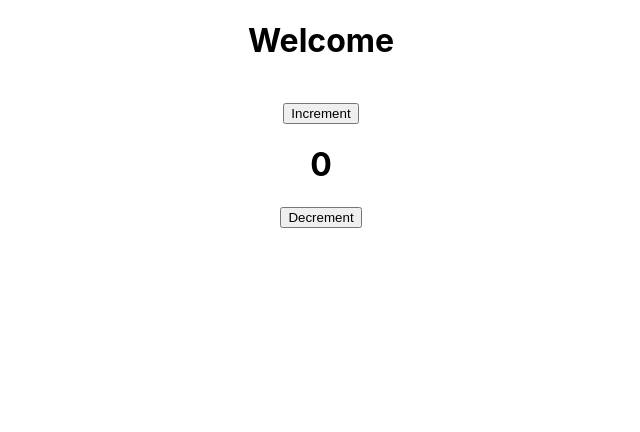
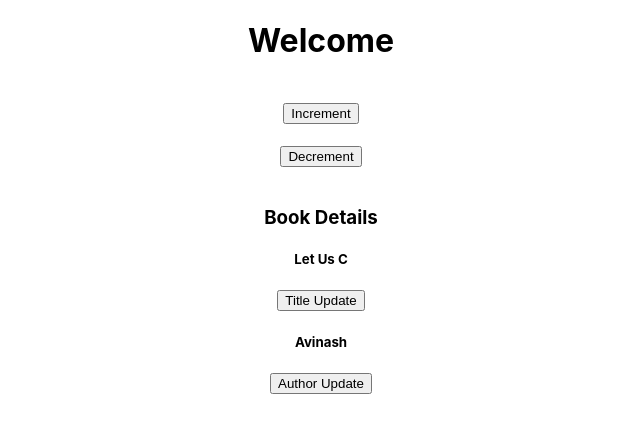
Before and after one commit to Avinashvns/redux_react, a React (Create React App) app: page / in a window 1280 px wide. Shown: the top 432 px of the page, without its empty margins (319-959 px from the left). Built offline with nearby package versions, Linux system fonts and the light colour scheme.

Commit message:
two reduces use (String type)

```diff
--- a/src/App.js
+++ b/src/App.js
@@ -1,6 +1,7 @@
 import logo from './logo.svg';
 import './App.css';
 import MyCounter from './redux page/count';
+import Book from './redux page/Book';
 
 function App() {
   return (
@@ -8,6 +9,8 @@ function App() {
       <h1 style={{ textAlign: 'center' }}>Welcome</h1>
       <br />
       <MyCounter />
+      <br />
+      <Book />
     </div>
   );
 }
--- a/src/index.js
+++ b/src/index.js
@@ -6,8 +6,10 @@ import App from './App';
 import { Provider } from 'react-redux';
 import { createStore } from 'redux';
 import counterReducer from './redux Services/reducer/Count_reducer';
+import bookData from './redux Services/reducer/Book_reducer';
 
 const store = createStore(counterReducer);
+const bookStore = createStore(bookData);
 
 // const root = ReactDOM.createRoot(document.getElementById('root'));
 // root.render(
@@ -18,7 +20,10 @@ const store = createStore(counterReducer);
 
 ReactDOM.render(
   <Provider store={store} >
-    <App />
+    <Provider store={bookStore}>
+      <App />
+    </Provider>
+
   </Provider>,
   document.getElementById('root')
 );
--- a/src/redux Services/action/Book.jsx
+++ b/src/redux Services/action/Book.jsx
@@ -1,15 +1,15 @@
 
-export const mytitle = 'TITLE';
-export const myauthor = 'AUTHOR';
+export const TITLE = 'TITLE';
+export const AUTHOR = 'AUTHOR';
 
 export const bookTitle = () => {
     return {
-        type: mytitle
+        type: TITLE
     }
 }
 
 export const bookAuthor = () => {
     return {
-        type: myauthor
+        type: AUTHOR
     }
 }
--- a/src/redux Services/reducer/Book_reducer.jsx
+++ b/src/redux Services/reducer/Book_reducer.jsx
@@ -1,19 +1,21 @@
-import { myauthor, mytitle } from "../action/Book"
+import { TITLE, AUTHOR } from "../action/Book"
 
 const initialState = {
-    title: "Let Us C",
-    author: "Avinash"
+    mytitle: "Let Us C",
+    myauthor: "Avinash"
 }
 
 const bookData = (state = initialState, action) => {
     switch (action.type) {
-        case mytitle:
+        case TITLE:
             return {
-                title: "Java"
+                ...state,
+                mytitle: "Java"
             }
-        case myauthor:
+        case AUTHOR:
             return {
-                author: "Ram Ji"
+                ...state,
+                myauthor: "Ram Ji"
             }
         default:
             return state;
--- a/src/redux page/Book.jsx
+++ b/src/redux page/Book.jsx
@@ -1,15 +1,15 @@
 import { connect } from "react-redux";
 import { bookAuthor, bookTitle } from "../redux Services/action/Book";
 
-const Book = ({ showauthor, showtitle, bookAuthor, bookTitle }) => {
+const Book = ({ myauthor, mytitle, bookAuthor, bookTitle }) => {
     return (
         <div>
             <h3>Book Details</h3>
-            <h5>{showtitle}</h5>
+            <h5>{mytitle}</h5>
             <button onClick={bookTitle}>Title Update</button>
 
             <br />
-            <h5>{showauthor}</h5>
+            <h5>{myauthor}</h5>
             <button onClick={bookAuthor}>Author Update</button>
         </div>
     );
@@ -17,8 +17,8 @@ const Book = ({ showauthor, showtitle, bookAuthor, bookTitle }) => {
 
 const mapStateToProps = (state) => {
     return {
-        title: state.title,
-        author: state.author
+        mytitle: state.mytitle,
+        myauthor: state.myauthor
     }
 }
 const mapDispatchToProps = {
```
